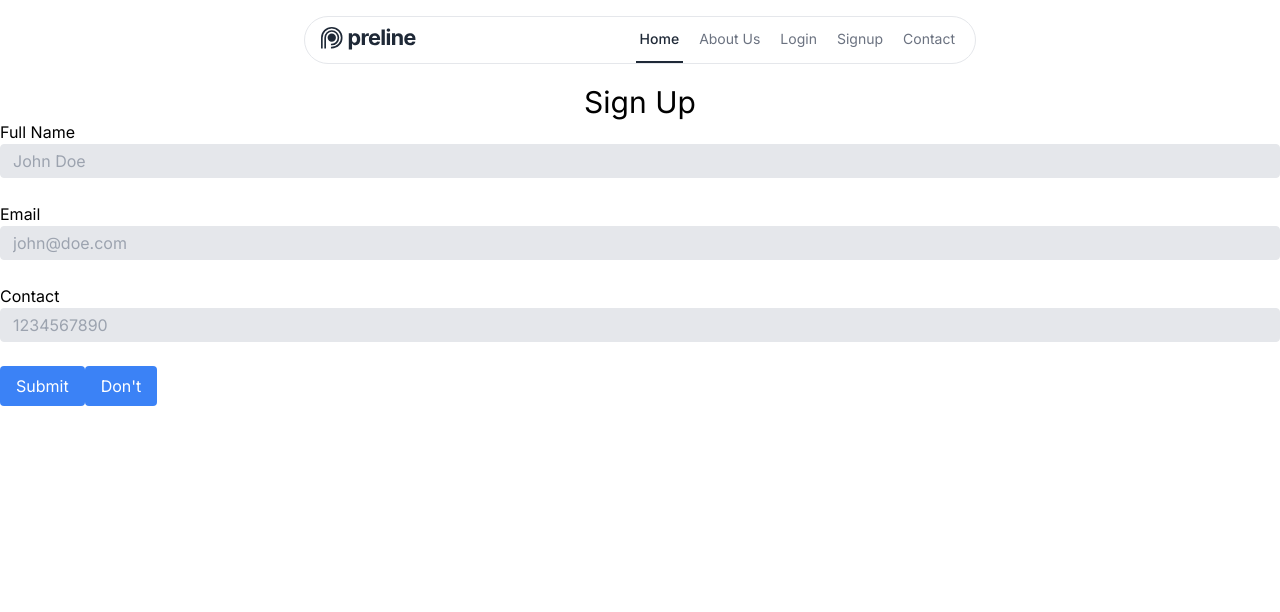
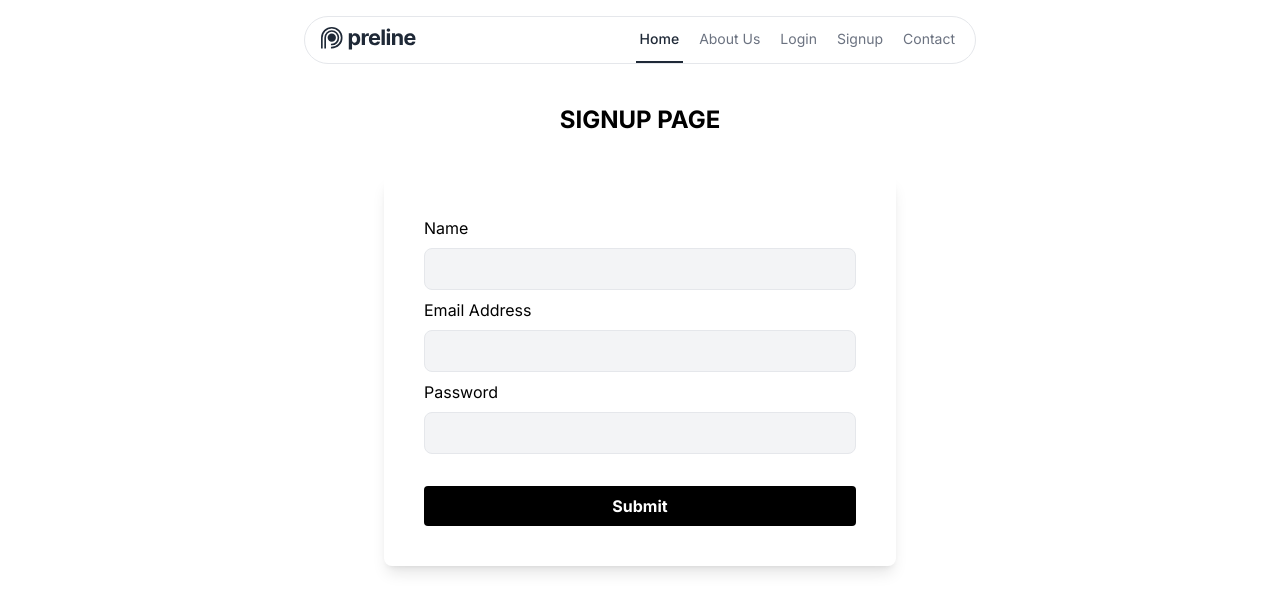
Before and after one commit to Sarthak-Srivastava-01/frontend, a Next.js app: page /signup in a window 1280 px wide. Shown: the top 612 px of the page. Built offline with nearby package versions, Linux system fonts and the light colour scheme.

Commit message:
form handling

```diff
--- a/src/app/signup/page.jsx
+++ b/src/app/signup/page.jsx
@@ -1,26 +1,59 @@
+'use client';
 import Button from '@/components/Button'
-import Input from '@/components/Input'
+import TextInput from '@/components/Input'
+import { useFormik } from 'formik'
 import React from 'react'
 
-const SignUp = () => {
+const Signup = () => {
+
+  const signupForm = useFormik({
+    initialValues : {
+      name : '',
+      email : '',
+      password : ''
+    },
+    onSubmit: (values) => {
+      console.log(values);
+      // Send values to backend
+    }
+  })
+
   return (
     <div>
-        <h1 className='text-3xl text-center mt-5'>Sign Up</h1>
+      <h1 className='text-2xl font-bold uppercase my-10 text-center'>Signup Page</h1>
+      <div className='max-w-lg mx-auto rounded-lg shadow-lg mt-10 p-10'>
+        <form onSubmit={signupForm.handleSubmit}>
 
-        <label htmlFor="full_name">Full Name</label>
-        <Input type='text' placeholder='John Doe'/><br />
+          <label htmlFor="name">Name</label>
+          <input type="text" id='name' onChange={signupForm.handleChange} value={signupForm.values.name}
+            className='w-full p-2 border rounded-lg my-2 bg-gray-100'
+          />
 
-        <label htmlFor="email">Email</label>
-        <Input type='email' placeholder='john@doe.com'/><br />
+          <label htmlFor="email">Email Address</label>
+          <input type="email" id='email' onChange={signupForm.handleChange} value={signupForm.values.email}
+            className='w-full p-2 border rounded-lg my-2 bg-gray-100'
+          />
+          <label htmlFor="password">Password</label>
+          <input type="password" id='password' onChange={signupForm.handleChange} value={signupForm.values.password}
+            className='w-full p-2 border rounded-lg my-2 bg-gray-100'
+          />
 
-        <label htmlFor="contact">Contact</label>
-        <Input type='number' placeholder='1234567890'/><br />
+          <button
+            type='submit'
+            className='bg-black mt-6 px-3 py-2 rounded text-white font-bold w-full'>Submit</button>
 
-        <Button>Submit</Button>
+        </form>
+      </div>
 
-        <Button>Don't</Button>
+      {/* <Button>My Button</Button>
+      <Button>Submit</Button>
+      <Button>Know More</Button>
+
+      <TextInput id='name' label='Name' type='text' placeholder='Enter your name' />
+      <TextInput id='email' label='Email' type='email' placeholder='Enter your email' />
+      <TextInput id='password' label='Password' type='password' placeholder='Enter your password' /> */}
     </div>
   )
 }
 
-export default SignUp
+export default Signup
```
Also changed, not shown: package.json (+6 -5 lines), 1 other file (tests, documents, lock files or other folders).
